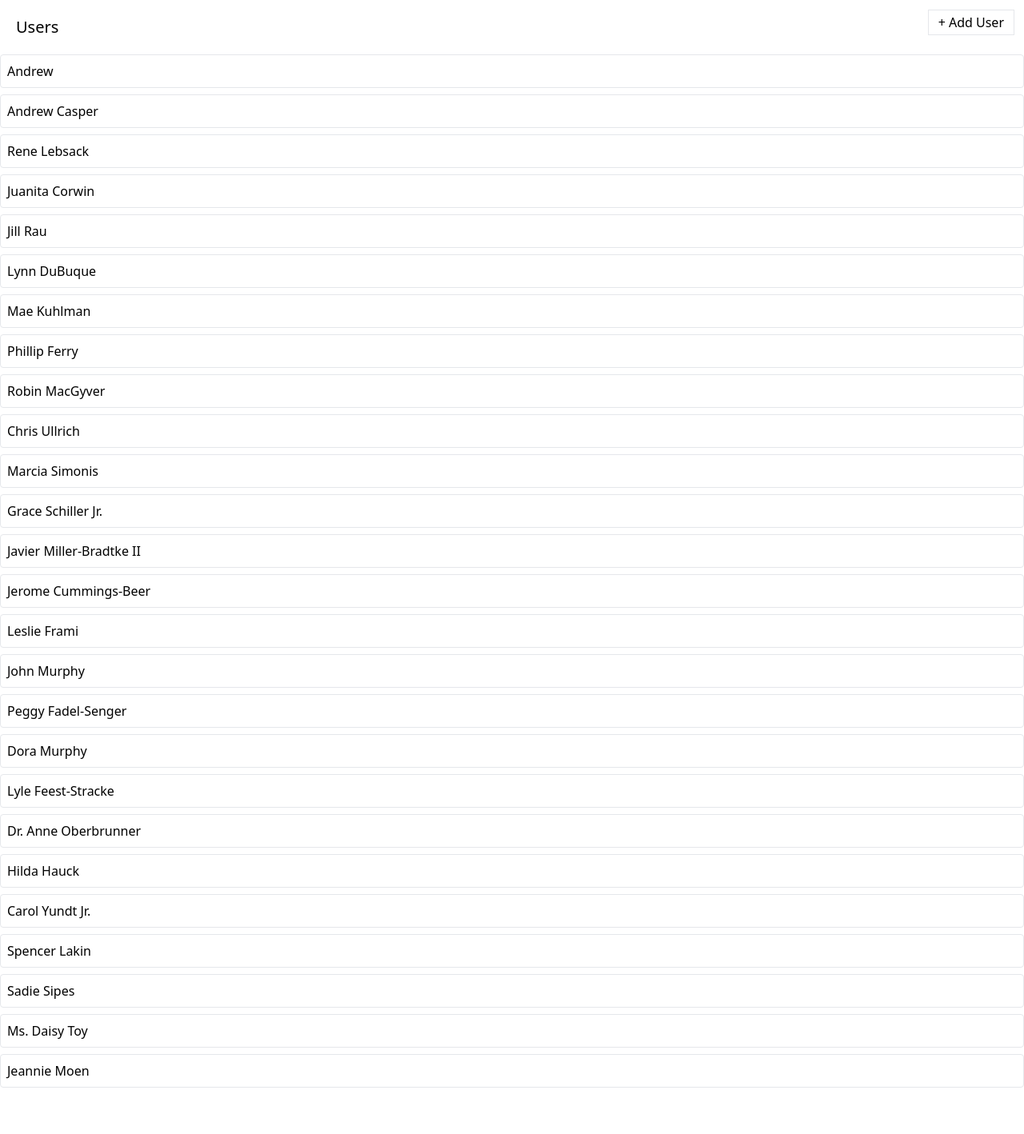
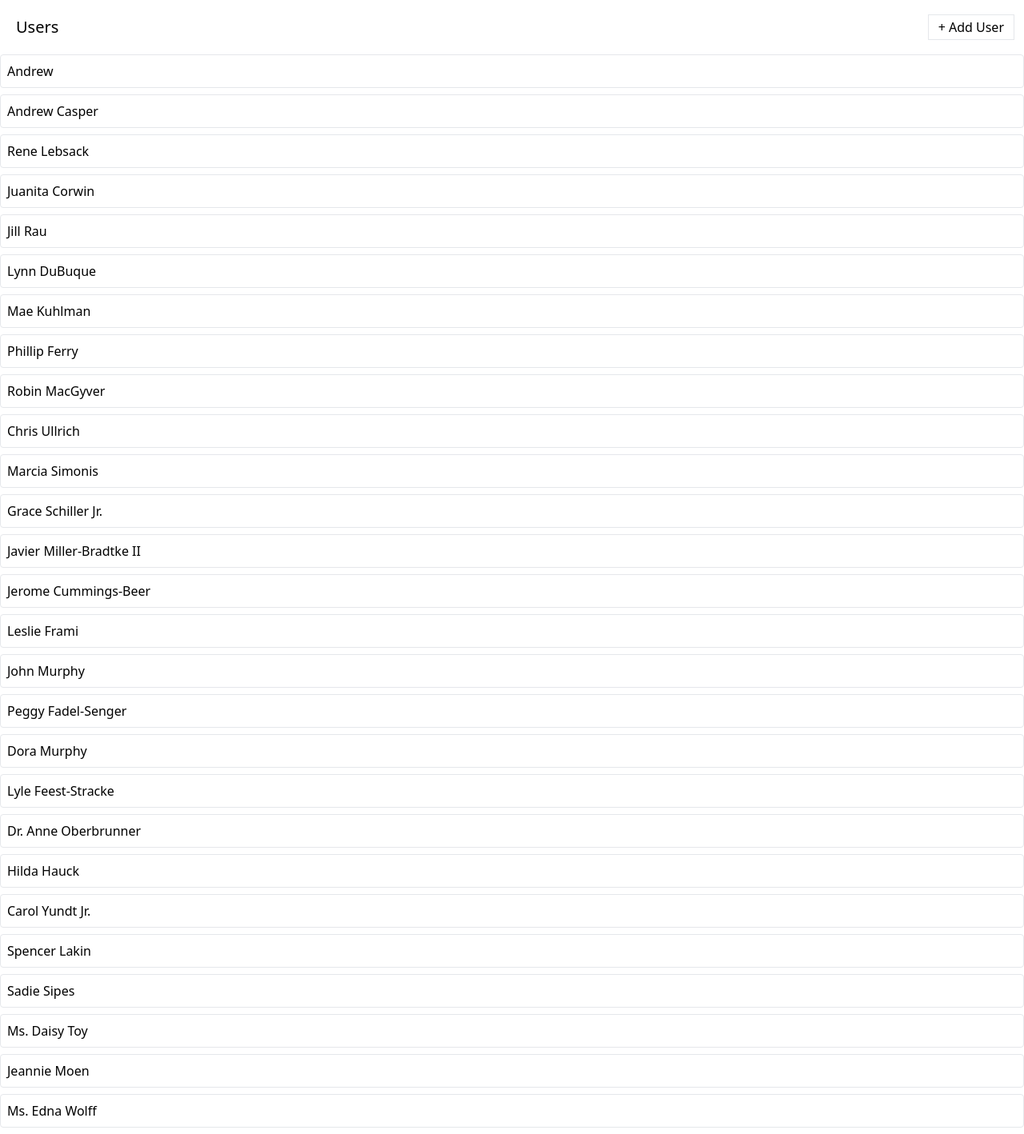
Before and after one commit to AndriiNyzhnyk1994/rtk-media, a React (Create React App) app: page / in a window 1280 px wide. Shown: the whole page at 80% size. Before the commit the page ends 1368 px from the top, so only its background shows below. Built offline with nearby package versions, Linux system fonts and the light colour scheme; data requests are answered from the project's data file.

Commit message:
some refactoring

```diff
--- a/db.json
+++ b/db.json
@@ -103,6 +103,10 @@
     {
       "name": "Jeannie Moen",
       "id": 26
+    },
+    {
+      "name": "Ms. Edna Wolff",
+      "id": 27
     }
   ],
   "albums": [],
--- a/src/components/UsersList.js
+++ b/src/components/UsersList.js
@@ -50,9 +50,8 @@ function UsersList() {
         doCreateUser()
     }
 
-
     return <div>
-        <div className="flex flex-row justify-between m-3">
+        <div className="flex flex-row justify-between items-center m-3">
             <h1 className="m-2 text-xl">Users</h1>
             <Button loading={isCreatingUser} onClick={handleUserAdd}>+ Add User</Button>
             {creatingUserError && 'Error creating user'}
```
